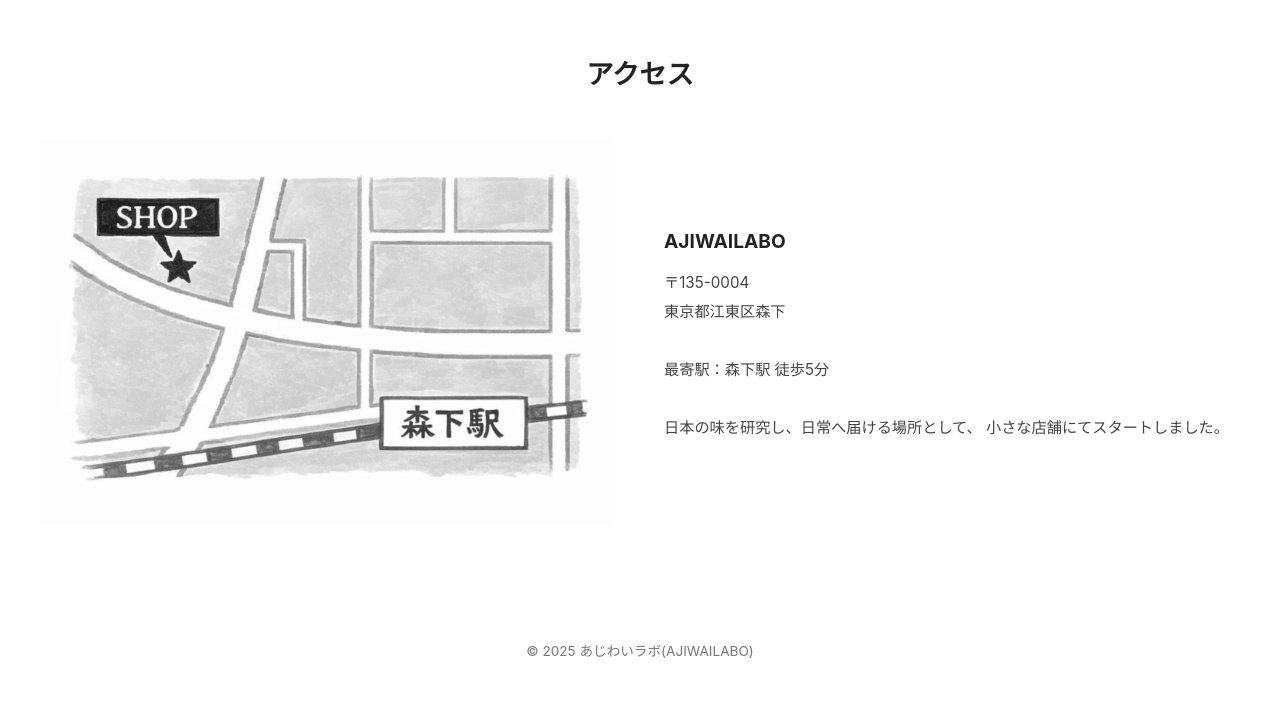
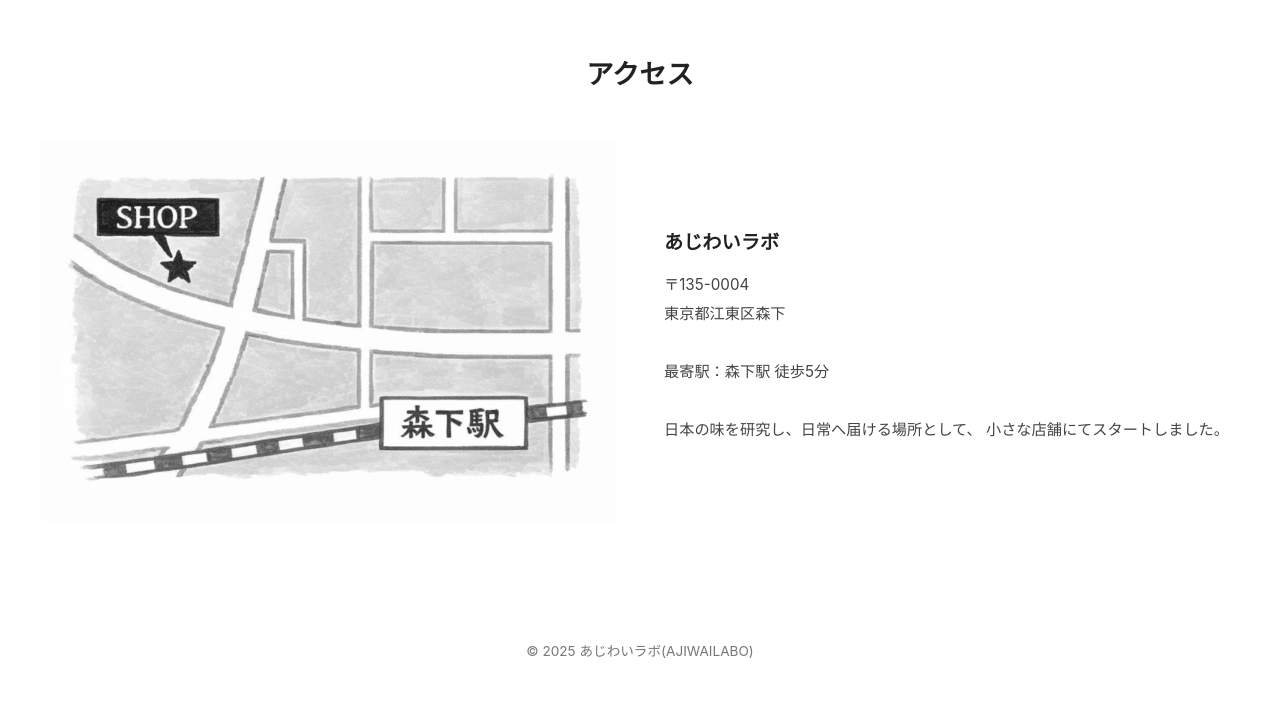
Before and after one commit to take-ichita/ajiwailabo, a plain HTML site: page index.html in a window 1280 px wide. Shown: the part 4170-4878 px from the top of the page. Drawn offline with Linux system fonts and the light colour scheme.

Commit message:
Update index.html

```diff
--- a/index.html
+++ b/index.html
@@ -255,7 +255,7 @@ footer {
     </div>
 
     <div class="access-info">
-      <h3>AJIWAILABO</h3>
+      <h3>あじわいラボ</h3>
       <p>
         〒135-0004<br>
         東京都江東区森下<br><br>
```
